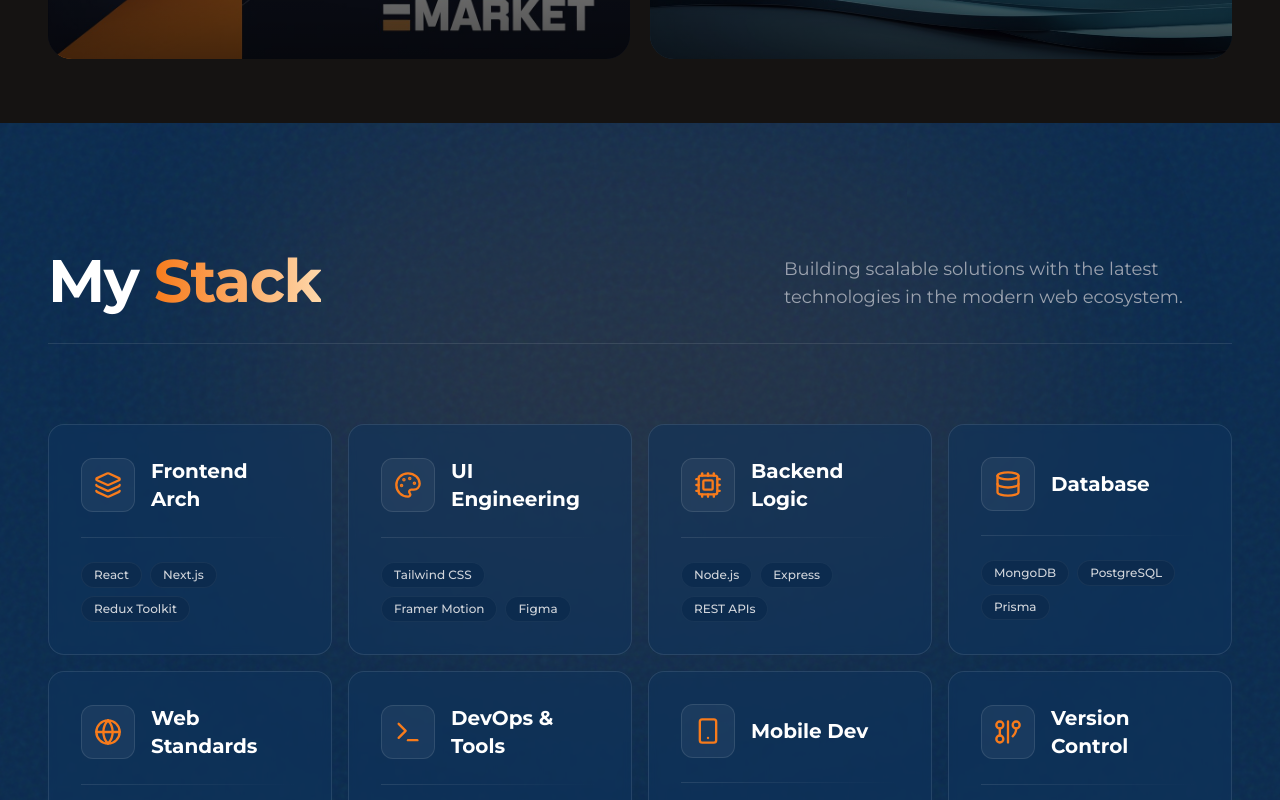
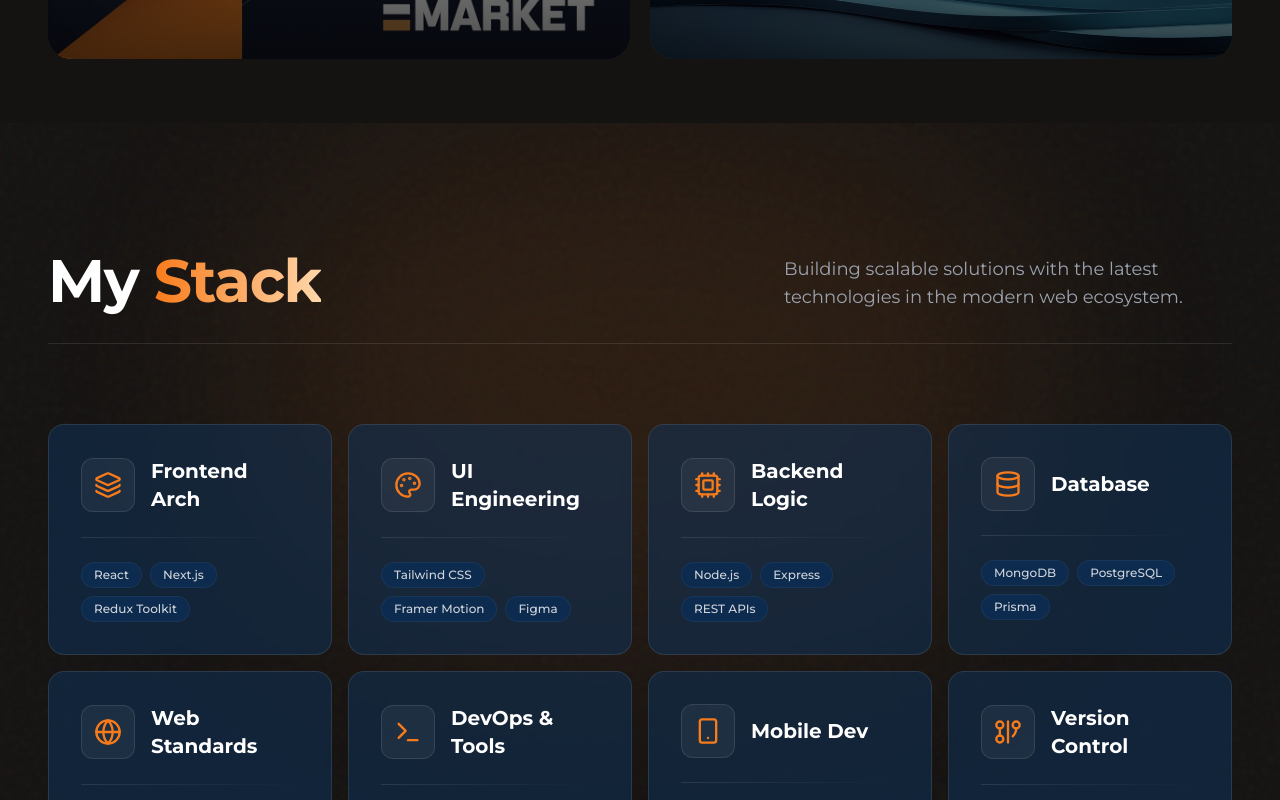
Before and after one commit to KamelMesbahi13/portfolio, a React (Vite) app: page / in a window 1280 px wide. Shown: the part 4440-5240 px from the top of the page. Built offline with nearby package versions, Linux system fonts and the light colour scheme.

Commit message:
adding tech section

```diff
--- a/src/Components/Home/Technologies/Technologies.jsx
+++ b/src/Components/Home/Technologies/Technologies.jsx
@@ -57,11 +57,8 @@ const skills = [
 
 const Skills = () => {
   return (
-    <section className="relative py-32 bg-[#0C2B4E] overflow-hidden selection:bg-[#F87B1B] selection:text-white">
-      {/* --- Premium Background Effects --- */}
-      {/* 1. Noise Texture Overlay (Optional: Adds a gritty, premium feel) */}
+    <section className="relative py-32 overflow-hidden selection:bg-[#F87B1B] selection:text-white">
       <div className="absolute inset-0 pointer-events-none opacity-20 mix-blend-soft-light">
-        {/* You can use a local SVG or this data URL for noise */}
         <div
           className="w-full h-full"
           style={{
@@ -70,11 +67,9 @@ const Skills = () => {
         ></div>
       </div>
 
-      {/* 2. Ambient Glow Blob */}
       <div className="absolute top-0 left-1/2 -translate-x-1/2 w-[800px] h-[500px] bg-[#F87B1B] opacity-10 blur-[120px] rounded-full pointer-events-none"></div>
 
       <div className="container relative z-10 px-6 mx-auto">
-        {/* --- Header Section --- */}
         <div className="flex flex-col items-end justify-between gap-6 pb-8 mb-20 border-b md:flex-row border-white/10">
           <motion.div
             initial={{ opacity: 0, x: -20 }}
@@ -100,7 +95,6 @@ const Skills = () => {
           </motion.p>
         </div>
 
-        {/* --- Grid Section --- */}
         <div className="grid grid-cols-1 gap-4 md:grid-cols-2 lg:grid-cols-4">
           {skills.map((skill, index) => (
             <SpotlightCard key={index} skill={skill} index={index} />
@@ -111,7 +105,6 @@ const Skills = () => {
   );
 };
 
-// --- Card Component with Spotlight Effect ---
 const SpotlightCard = ({ skill, index }) => {
   const divRef = useRef(null);
   const [position, setPosition] = useState({ x: 0, y: 0 });
@@ -137,7 +130,6 @@ const SpotlightCard = ({ skill, index }) => {
       transition={{ delay: index * 0.05 }}
       className="relative h-full rounded-2xl border border-white/10 bg-[#0f355f]/50 backdrop-blur-sm overflow-hidden group"
     >
-      {/* 1. Spotlight Effect Layer */}
       <div
         className="absolute transition duration-300 opacity-0 pointer-events-none -inset-px group-hover:opacity-100"
         style={{
@@ -145,9 +137,7 @@ const SpotlightCard = ({ skill, index }) => {
         }}
       />
 
-      {/* 2. Content Layer */}
       <div className="relative z-10 flex flex-col items-start h-full gap-6 p-8">
-        {/* Icon & Title */}
         <div className="flex items-center gap-4">
           <div className="p-3 rounded-xl bg-white/5 border border-white/10 text-[#F87B1B] group-hover:scale-110 group-hover:bg-[#F87B1B] group-hover:text-white transition-all duration-300">
             <Icon size={28} />
@@ -155,10 +145,8 @@ const SpotlightCard = ({ skill, index }) => {
           <h3 className="text-xl font-bold text-white">{skill.name}</h3>
         </div>
 
-        {/* Subtle Divider */}
         <div className="w-full h-px bg-gradient-to-r from-white/10 to-transparent"></div>
 
-        {/* Tech Tags */}
         <div className="flex flex-wrap gap-2">
           {skill.tags.map((tag, i) => (
             <span
```
